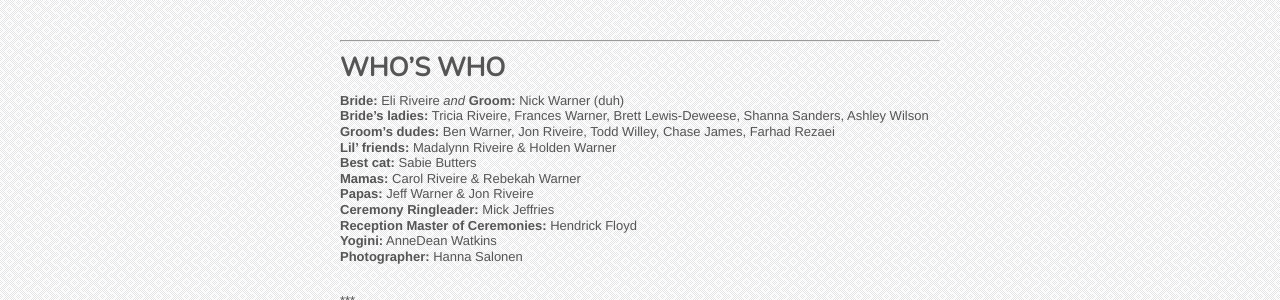
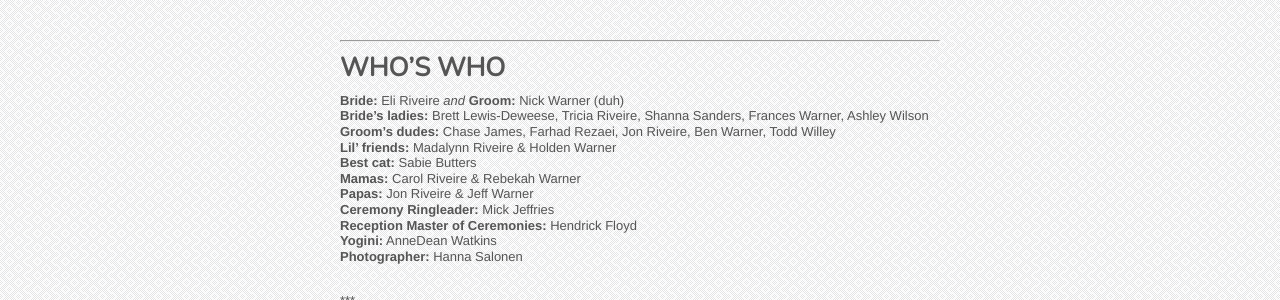
Before and after one commit to nikolaiwarner/eliandnick.com, a Jekyll site: the page built from party.md, in a window 1280 px wide. Shown: the part 914-1214 px from the top of the page. Built offline with Jekyll 4.4.1, drawn with Linux system fonts in a browser that asks for light colours; nearby versions of some CDN libraries.

```diff
--- a/party.md
+++ b/party.md
@@ -28,12 +28,12 @@ You can submit booty-shakin' song requests for the dance party [__RIGHT HERE__](
 ***
 # WHO'S WHO
 __Bride:__ Eli Riveire _and_ __Groom:__ Nick Warner (duh)
-__Bride's ladies:__ Tricia Riveire, Frances Warner, Brett Lewis-Deweese, Shanna Sanders, Ashley Wilson
-__Groom's dudes:__ Ben Warner, Jon Riveire, Todd Willey, Chase James, Farhad Rezaei
+__Bride's ladies:__ Brett Lewis-Deweese, Tricia Riveire, Shanna Sanders, Frances Warner, Ashley Wilson
+__Groom's dudes:__ Chase James, Farhad Rezaei, Jon Riveire, Ben Warner, Todd Willey
 __Lil' friends:__ Madalynn Riveire & Holden Warner
 __Best cat:__ Sabie Butters
 __Mamas:__ Carol Riveire & Rebekah Warner
-__Papas:__ Jeff Warner & Jon Riveire
+__Papas:__ Jon Riveire & Jeff Warner
 __Ceremony Ringleader:__ Mick Jeffries
 __Reception Master of Ceremonies:__ Hendrick Floyd
 __Yogini:__ AnneDean Watkins
```
